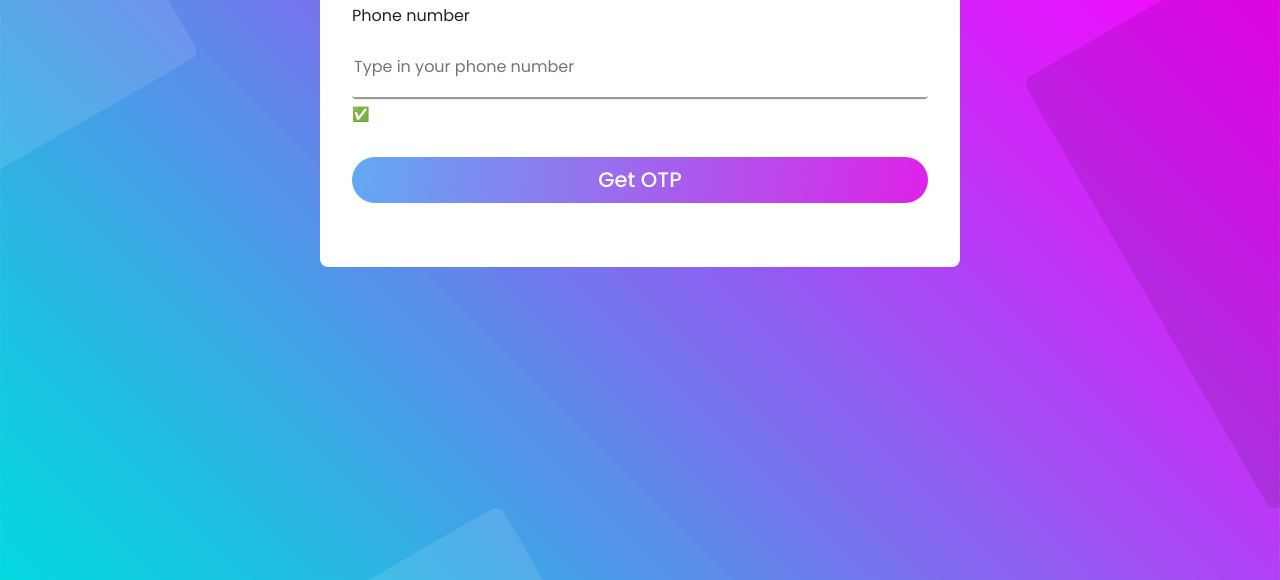
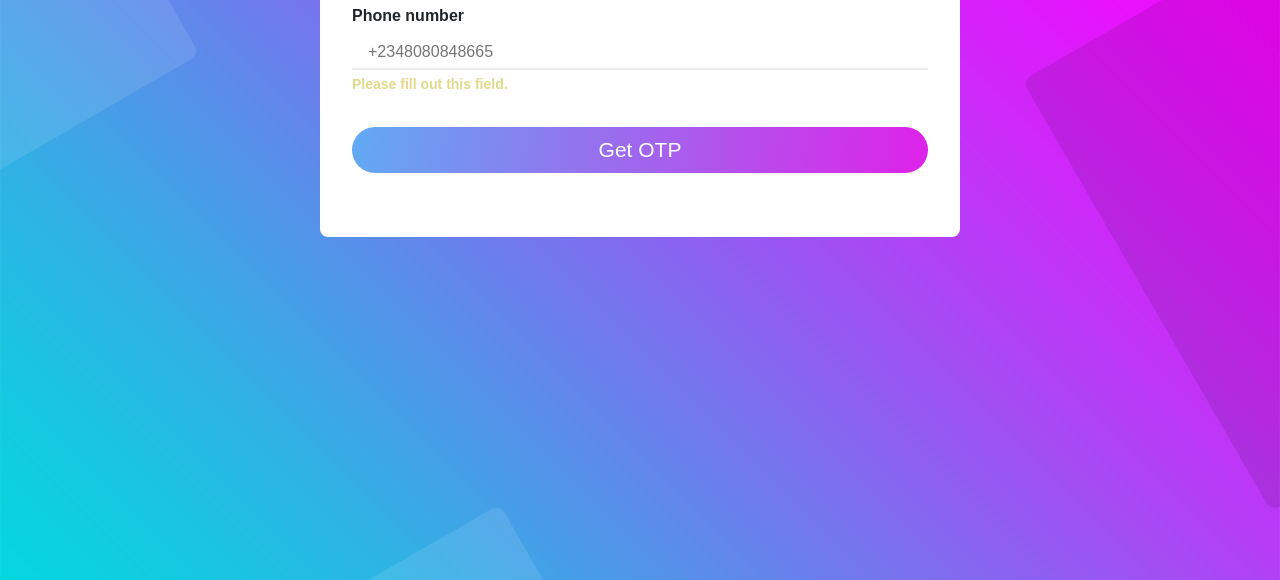
Before and after one commit to GIT-Gizmo/Carwash-Registration, a plain HTML site: page index.html in a window 1280 px wide. Shown: the part 220-800 px from the top of the page. Drawn offline with nearby package versions, Linux system fonts and the light colour scheme; a web font is replaced by a local one.

Commit message:
restart the project

```diff
--- a/css/styles.css
+++ b/css/styles.css
@@ -1,3 +1,10 @@
+*{
+  font-family: 'GT Walsheim', sans-serif;
+  box-sizing: border-box;
+  margin: 0;
+  padding: 0;
+}
+
 body {
   background-image: url('../images/bg-01.jpg');
   background-repeat: no-repeat;
@@ -9,7 +16,7 @@ body {
     /* grid-template-columns: auto; */
   padding: 5rem 10rem;
   margin: 0;
-  font-family: 'Poppins';
+  font-weight: bold;
 }
 
 h1 {
@@ -43,22 +50,23 @@ p {
 }
 
 .input-box {
-  border-top-style: hidden;
-  border-right-style: hidden;
-  border-left-style: hidden;
-  border-bottom: 3px solid;
-  border-bottom-style: groove;
-  border-bottom-left-radius: 0.27rem;
-  border-bottom-right-radius: 0.27rem;
+  border: hidden;
+  border-bottom: 2px solid;
   border-bottom-color: #EDEDED;
-  height: 8vh;
+  height: 20px;
+  padding: 1em;
   outline: 0;
   width: 100%;
+  transition: 300ms;
+  position: relative;
 }
 
 .input-box:focus {
-  border-bottom: 2px solid;
   border-color: #2C3333;
+}
+.input-box:disabled {
+  opacity: 0.6;
+  cursor: not-allowed;
 }
 
 .invalid-feedback {
@@ -111,9 +119,8 @@ p {
 
 .clicky:hover {
   transition: 200ms;
-  padding: 8px 72px;
-  transform: translateY(-0px);
-  background: linear-gradient(96deg, #61aaf2 0%, #de22e8 100%);
+  transform: scale(1.01);
+  background: linear-gradient(6deg, #61aaf2 0%, #de22e8 100%);
   color: #ffffff;
   border: none;
 }
--- a/index.html
+++ b/index.html
@@ -11,6 +11,7 @@
     <!--===============================================================================================-->
     <link rel="preconnect" href="https://fonts.googleapis.com">
     <link rel="preconnect" href="https://fonts.gstatic.com" crossorigin>
+    <link href="https://fonts.cdnfonts.com/css/gt-walsheim" rel="stylesheet">
     <!--===============================================================================================-->
     <link href="https://cdn.jsdelivr.net/npm/bootstrap@5.2.2/dist/css/bootstrap.min.css" rel="stylesheet">
     <!--===============================================================================================-->
@@ -30,16 +31,16 @@
         </h1>
 
         <form id="contactform" class="validate-form was-validated">
-            <div id="number" class="wrap-input">
+            <div id="number" class="wrap-input" >
                 <label for="phone" class="form-label">Phone number</label>
-                <input id="phoneNumber" class="input-box" type="tel" placeholder="Type in your phone number">
+                <input id="phoneNumber" class="input-box" type="tel" placeholder="+2348080848665" required>
                 <div class="valid-feedback">✅</div>
                 <div class="invalid-feedback">Please fill out this field.</div>
 
                 <div id="recaptcha-container"></div>
 
                 <div class="wrap-login-form-btn">
-                    <button type="button" id="btn" class="clicky" onClick="phoneAuth()">
+                    <button type="submit" onclick="phoneAuth()" id="btn" class="clicky" >
                         <p>Get OTP</p>
                     </button>
                 </div>
@@ -59,7 +60,7 @@
                 <!-- <button type="submit" id="verify" class="clicky verified" onClick="codeverify()">
                     Verify
                 </button> -->
-                <a href="register.html" type="button" id="verify" class="clicky verified" onClick="codeverify()">
+                <a href="register.html" type="button" id="verify" class="clicky verified" onclick="codeverify()">
                     Verify</a>
             </div>
 
--- a/js/main.js
+++ b/js/main.js
@@ -25,15 +25,11 @@ render();
 // Validate inputs
 let input = document.querySelector(".input-box");
 let button = document.querySelector(".clicky");
-button.disabled = true;
-input.addEventListener("change", stateHandle);
 
-function stateHandle() {
-  if (document.querySelector(".input-box").value === "") {
-    button.disabled = true;
-  } else {
-    button.disabled = false;
-  }
+if (document.querySelector(".input-box").value === "") {
+  button.disabled = true;
+} else {
+  button.disabled = false;
 }
 
 
@@ -51,7 +47,8 @@ function render() {
 // const auth = getAuth();
 // window.recaptchaVerifier = new RecaptchaVerifier('recaptcha-container', {}, auth);
 //	function for send message
-function phoneAuth() {
+function phoneAuth(e) {
+  e.preventDefault();
   var number = document.getElementById('phoneNumber').value;
   firebase.auth().signInWithPhoneNumber(number, window.recaptchaVerifier).then(function (confirmationResult) {
     window.confirmationResult = confirmationResult;
```
